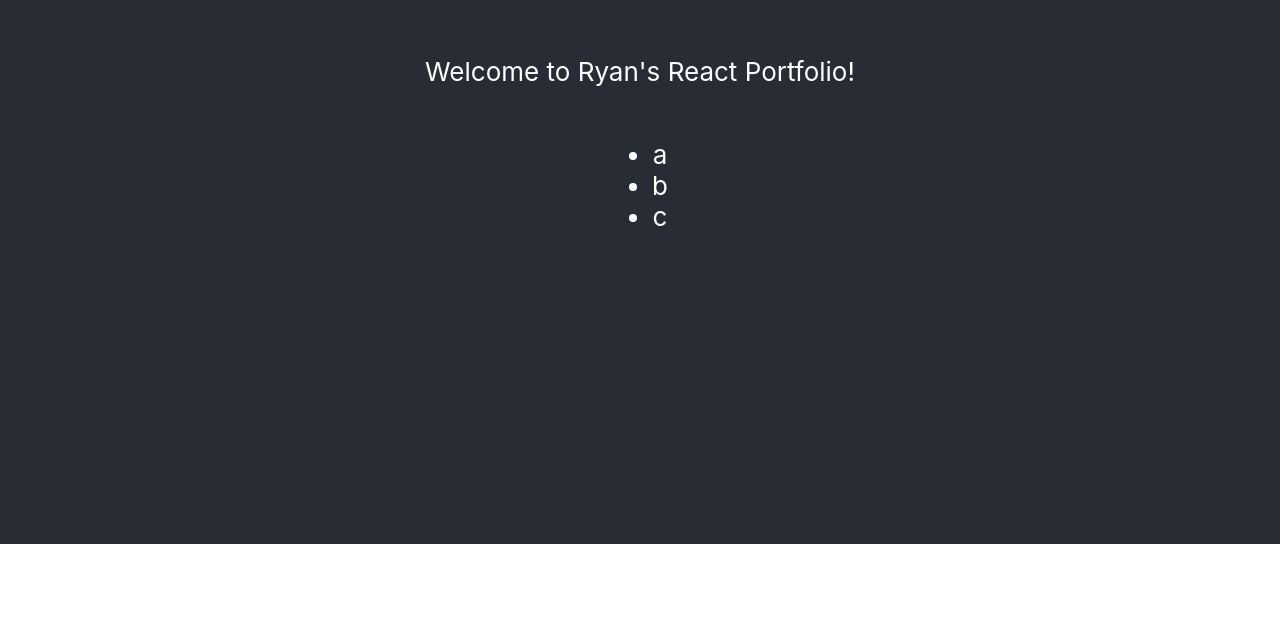
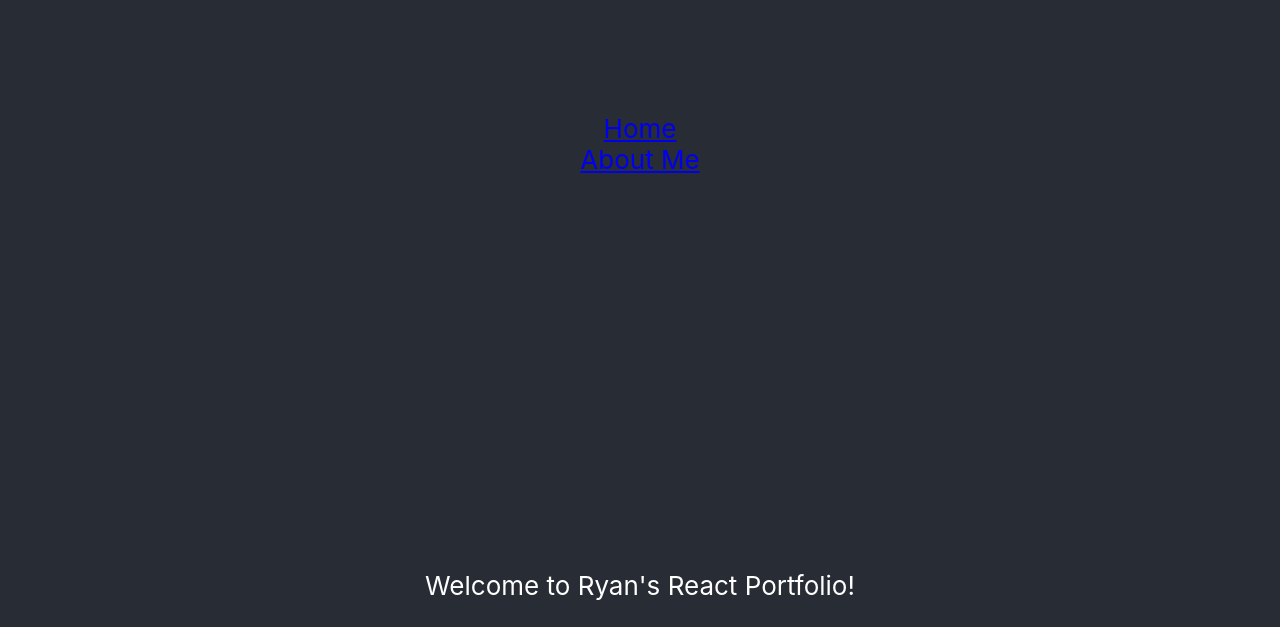
Before and after one commit to Arspeke8/20-react-portfolio, a React (Create React App) app: page / in a window 1280 px wide. Shown: the part 256-883 px from the top of the page. Before the commit the page ends 800 px from the top, so only its background shows below. Built offline with nearby package versions, Linux system fonts and the light colour scheme.

Commit message:
added files and updated

```diff
--- a/package.json
+++ b/package.json
@@ -8,6 +8,7 @@
     "@testing-library/user-event": "^13.5.0",
     "react": "^18.2.0",
     "react-dom": "^18.2.0",
+    "react-router-dom": "^6.6.2",
     "react-scripts": "5.0.1",
     "web-vitals": "^2.1.4"
   },
--- a/src/App.js
+++ b/src/App.js
@@ -1,19 +1,31 @@
-import logo from './logo.svg';
-import './App.css';
-import MyMenu from './components/MyMenu';
+import Home from "./Home"
+import MyMenu from "./components/MyMenu";
+import About from "./components/About";
+
+import {
+  createBrowserRouter,
+  RouterProvider,
+} from "react-router-dom";
+
+
+const router = createBrowserRouter([
+  {
+    path: "/",
+    element: <Home/>,
+  },
+  {
+    path:"/about",
+    element:<About/>
+  }
+]
+);
+
+
 
 function App() {
   return (
-    <div className="App">
-      <header className="App-header">
-        {/* <img src={logo} className="App-logo" alt="logo" /> */}
-        <p>
-          Welcome to Ryan's React Portfolio!
-        </p>
-       <MyMenu></MyMenu>
-      </header>
-    </div>
-  );
+    <RouterProvider router={router} />
+);
 }
 
 export default App;
--- /dev/null
+++ b/src/Home.js
@@ -0,0 +1,20 @@
+//import logo from './logo.svg';
+import './Home.css';
+import MyMenu from './components/MyMenu';
+import NavBar from './components/NavBar';
+
+function Home() {
+  return (
+    <div className="App">
+      <header className="App-header">
+    <NavBar></NavBar>
+       <p>
+          Welcome to Ryan's React Portfolio!
+        </p>
+       {/* <MyMenu></MyMenu>  */}
+      </header>
+    </div>
+  );
+}
+
+export default Home;
--- /dev/null
+++ b/src/components/About.css
@@ -0,0 +1,5 @@
+section {
+width: 50vw;
+margin: 0 auto;
+margin-top: 30px;
+}
--- /dev/null
+++ b/src/components/About.js
@@ -0,0 +1,23 @@
+import React, { useState, useEffect } from 'react';
+import "./About.css"
+
+const About = () => {
+    const [myPokemon, updateMyPokemon] = useState ("bulbasaur")
+
+useEffect(()=>{
+    setTimeout(()=>{
+        updateMyPokemon("pickachu")
+    },5000)
+})
+
+  return (
+    <section>
+     <details>
+        <summary>my favorite pokemon</summary>
+        <p>{myPokemon}</p>
+     </details>
+    </section>
+  );
+};
+
+export default About;
--- /dev/null
+++ b/src/components/NavBar.js
@@ -0,0 +1,16 @@
+import '../Home.css';
+import React from 'react';
+import { Link } from 'react-router-dom';
+
+function NavBar() {
+  return (
+    <nav className="App-header">
+      <Link to="/">Home</Link>
+      <Link to="/about">About Me</Link>
+      {/* <Link to="/contact">Contact</Link>
+      <Link to="/resume">Resume</Link> */}
+    </nav>
+  );
+}
+
+export default NavBar;
```
Also changed, not shown: src/Home.css (renamed from src/App.css), 2 other files (tests, documents, lock files or other folders).
